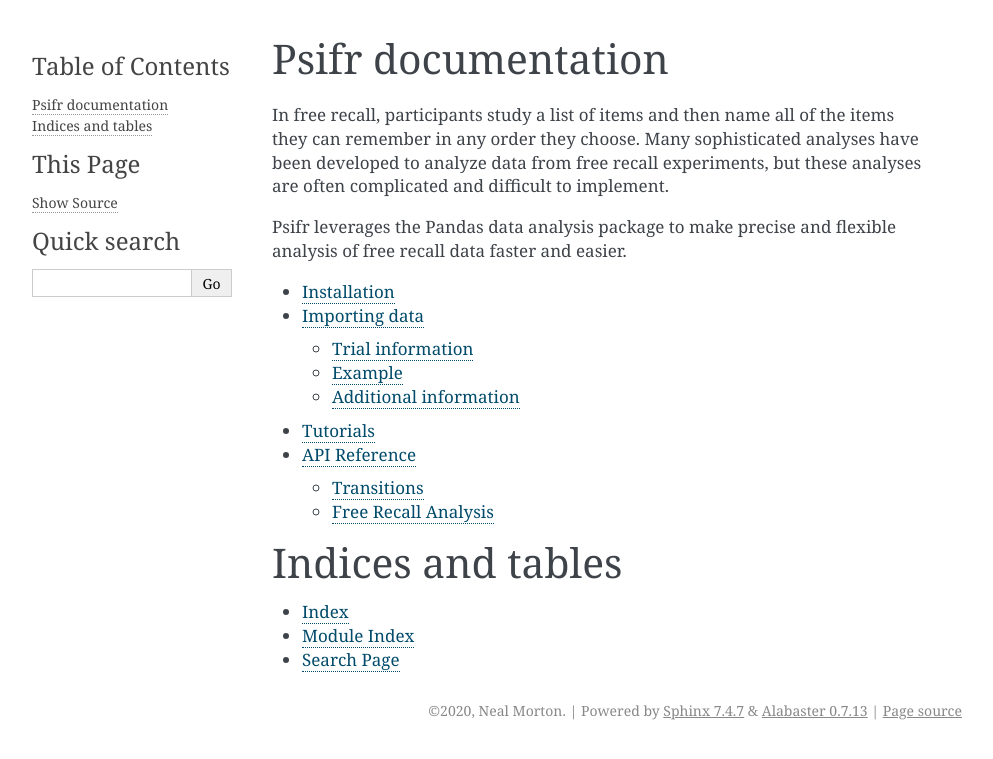
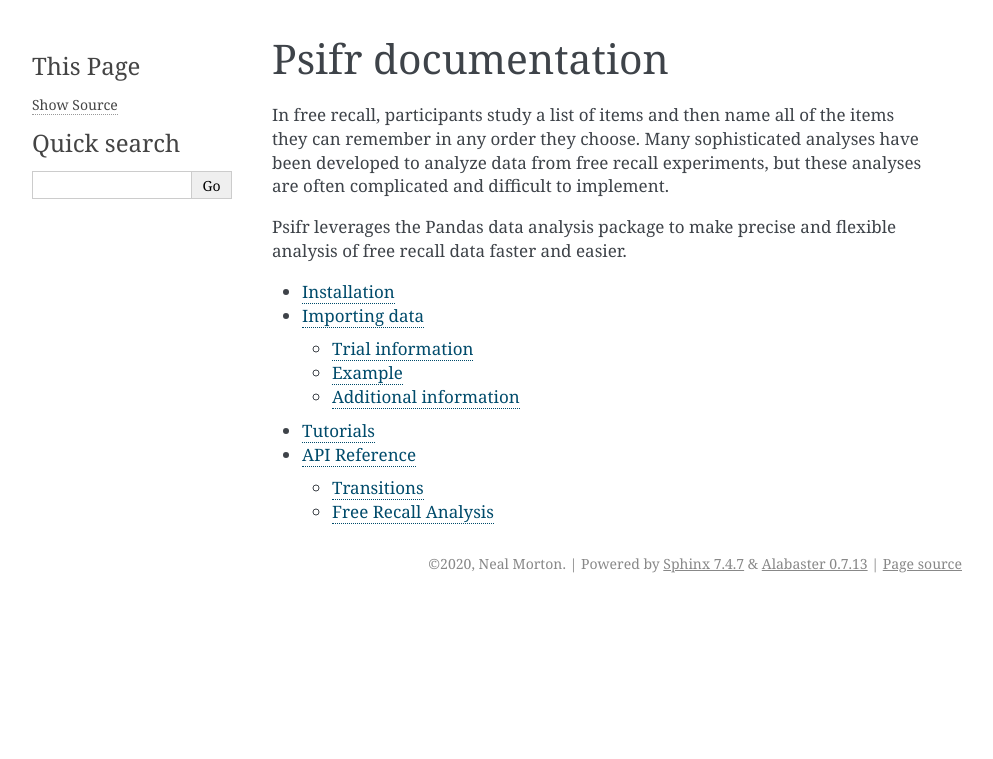
Before and after one commit to mortonne/psifr, a Sphinx documentation site: the page built from source/index.rst, in a window 1280 px wide. Shown: the top 759 px of the page, without its empty margins (148-1141 px from the left). Built offline with Sphinx 7.4.7, drawn with Linux system fonts in a browser that asks for light colours.

Commit message:
doc page formatting tweaks

```diff
--- a/source/api/overview.rst
+++ b/source/api/overview.rst
@@ -3,7 +3,6 @@
 
 .. toctree::
    :maxdepth: 2
-   :caption: Contents:
 
    /api/transitions
    /api/fr
--- a/source/index.rst
+++ b/source/index.rst
@@ -21,10 +21,3 @@
    /usage/import
    /tutorials/overview
    /api/overview
-
-Indices and tables
-==================
-
-* :ref:`genindex`
-* :ref:`modindex`
-* :ref:`search`
--- a/source/usage/import.rst
+++ b/source/usage/import.rst
@@ -54,7 +54,7 @@
 
 .. csv-table:: Sample data
     :header: "subject", "list", "trial_type", "position", "item"
-    :widths: 15, 15, 15, 15, 15
+    :widths: 8, 8, 8, 8, 8
 
     1, 1, "study", 1, "absence"
     1, 1, "study", 2, "hollow"
```
